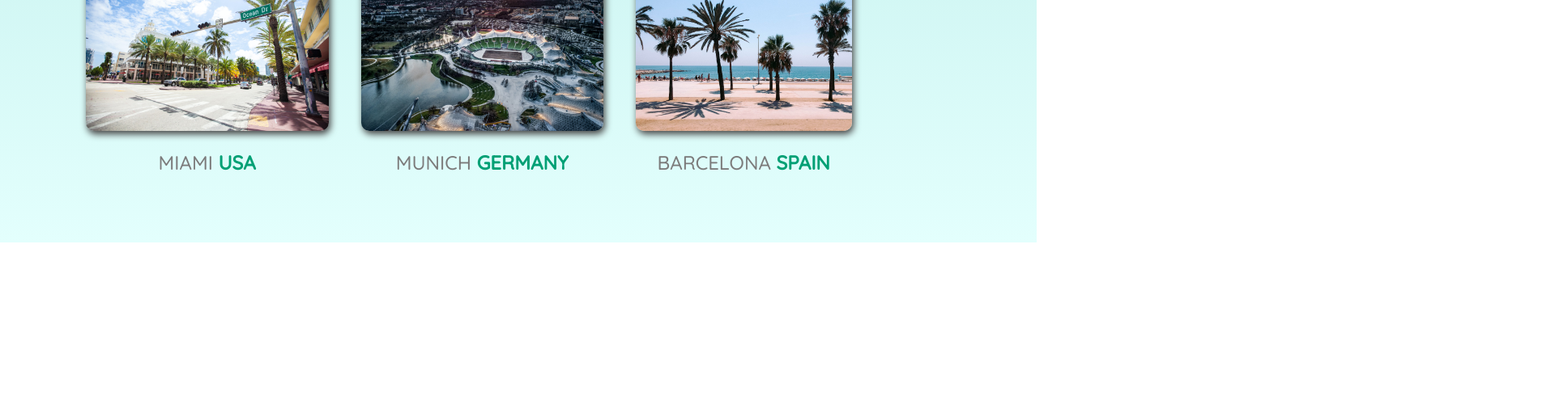
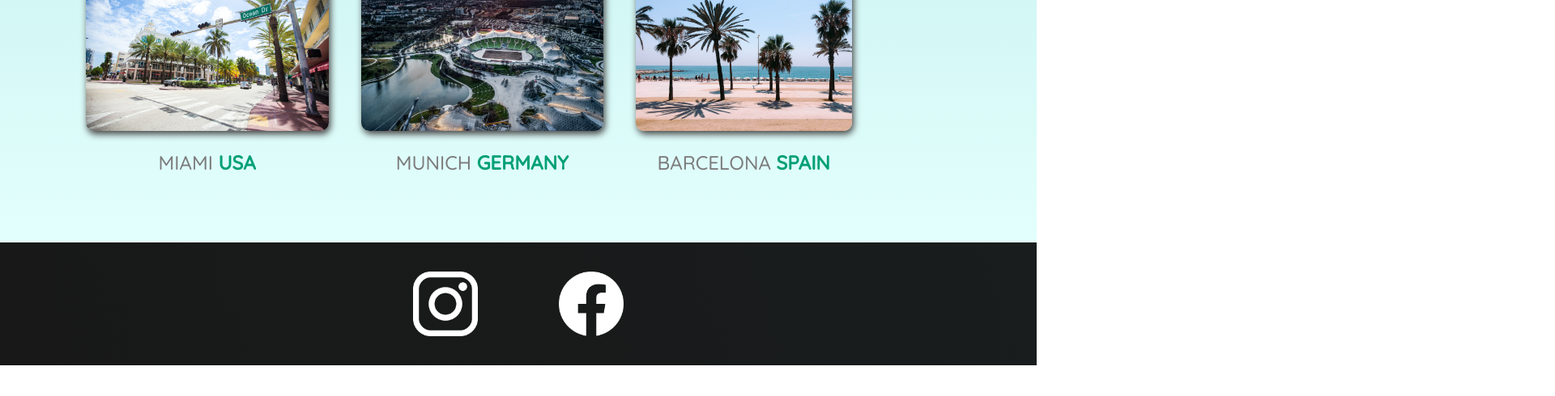
Before and after one commit to jripke74/travel-page, a plain HTML site: page index.html in a window 1280 px wide. Shown: the part 960-1450 px from the top of the page at 81% size, 1920 px wide, since content can reach past the window. After the commit the page ends 1412 px from the top, so only its background shows below. Drawn offline with Linux system fonts and the light colour scheme.

Commit message:
add footer icons

```diff
--- a/shared.css
+++ b/shared.css
@@ -52,3 +52,24 @@ header a:hover {
   color: rgb(77, 77, 77);
   background-color: rgb(255, 251, 0);
 }
+
+footer {
+  background: linear-gradient(70deg, rgb(24, 24, 24), rgb(25, 29, 29));
+  padding: 36px;
+}
+
+footer ul {
+  display: flex;
+  justify-content: center;
+}
+
+footer li {
+  width: 80px;
+  height: 80px;
+  margin: 0 50px;
+}
+
+footer img {
+  width: 100%;
+  height: 100%;
+}
```
